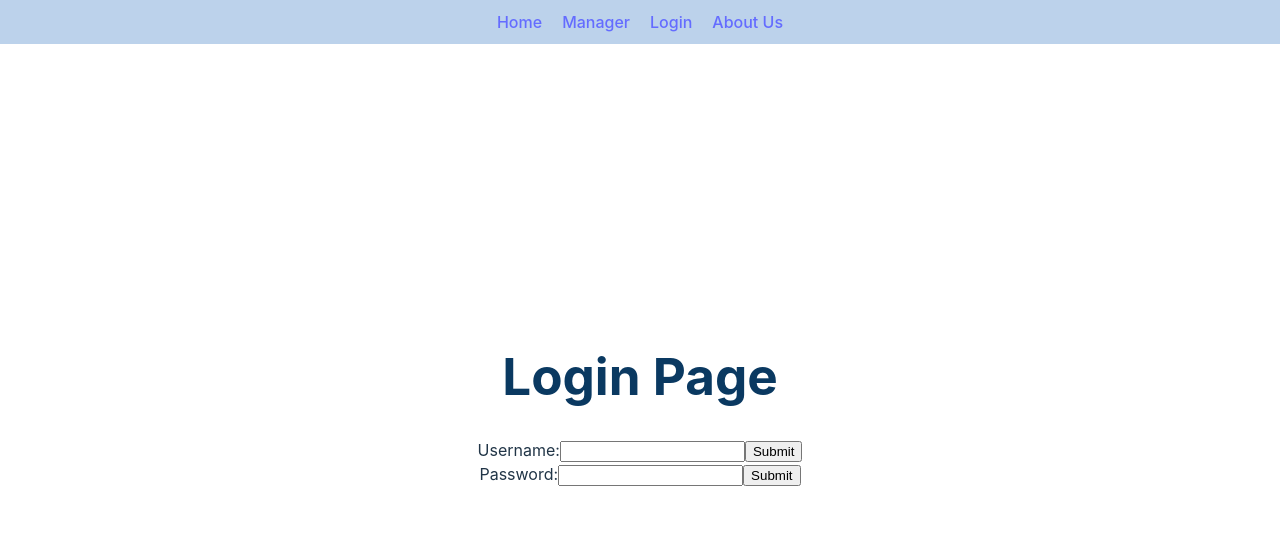
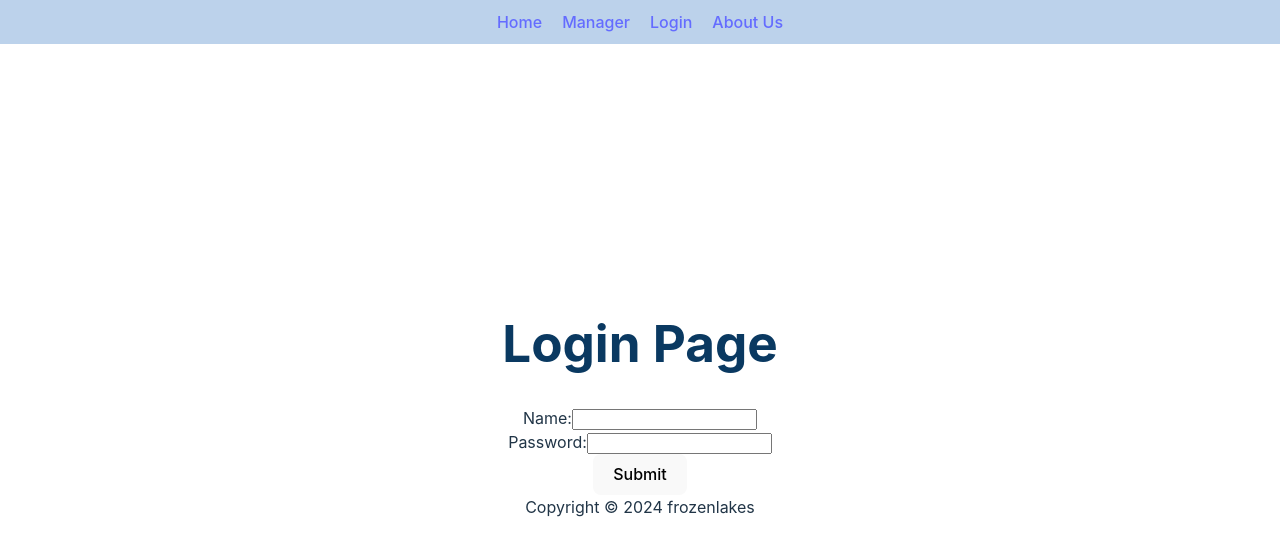
Before and after one commit to MambrosePersonal/FLSS_Capstone, a React (Vite) app in the folder react-project/: page /login in a window 1280 px wide. Shown: the top 556 px of the page. Built offline with nearby package versions, Linux system fonts and the light colour scheme; no server answers.

Commit message:
Updated login page

```diff
--- a/react-project/src/App.jsx
+++ b/react-project/src/App.jsx
@@ -32,10 +32,13 @@
           <Route path="/manager" element={<ManagerPage  projects={projects}/>}/>
           <Route path="/login" Component={LoginPage}/>
           <Route path="/about" Component={AboutPage}/>
-          {/* <Route path="/planets" element={<PlanetList planetsList={planetsList} />}/> */}
         </Routes>
       </div>
     </Router>
+
+    <footer>
+        Copyright &copy; {(new Date()).getFullYear()} frozenlakes
+      </footer>
     </>
   )
 }
--- a/react-project/src/componentPage/LoginPage.jsx
+++ b/react-project/src/componentPage/LoginPage.jsx
@@ -1,20 +1,53 @@
+import React, { useState } from 'react';
+
 export function LoginPage(){
+  // Define state variables to hold form data
+  const [formData, setFormData] = useState({
+    name: '',
+    password: ''
+  });
+
+  // Event handler to update form data state on input change
+  const handleInputChange = (e) => {
+    const { name, value } = e.target;
+    setFormData({ ...formData, [name]: value });
+  };
+
+  // Event handler to handle form submission
+  const handleSubmit = (e) => {
+    e.preventDefault();
+    if (formData.name = 'nicky' && formData.password == 'password') {
+      console.log("Yay!")
+      //Add in the route to manager page
+    } else {
+      console.log("Bummer")
+    }
+
+    console.log(formData);
+    // Reset form fields
+    setFormData({
+      name: '',
+      password: ''
+    });
+  };
+
+
     return(
         <>
         <h1>Login Page</h1>
-        <form>
-        <label>
-          Username:
-          <input type="text" name="name" />
-        </label>
-        <input type="submit" value="Submit" />
-        <div/>
-        <label>
-          Password:
-          <input type="text" name="name" />
-        </label>
-        <input type="submit" value="Submit" />
-      </form>
+        <form onSubmit={handleSubmit}>
+      <div>
+        <label htmlFor="name">Name:</label>
+        <input type="text" id="name" name="name" value={formData.name} onChange={handleInputChange} />
+      </div>
+      <div>
+        <label htmlFor="password">Password:</label>
+        <input type="password" id="password" name="password" value={formData.password} onChange={handleInputChange} />
+      </div>
+
+      <button type="submit">Submit</button>
+    </form>
+
       </>
     )
 }
```
Also changed, not shown: 1 other file (tests, documents, lock files or other folders).
